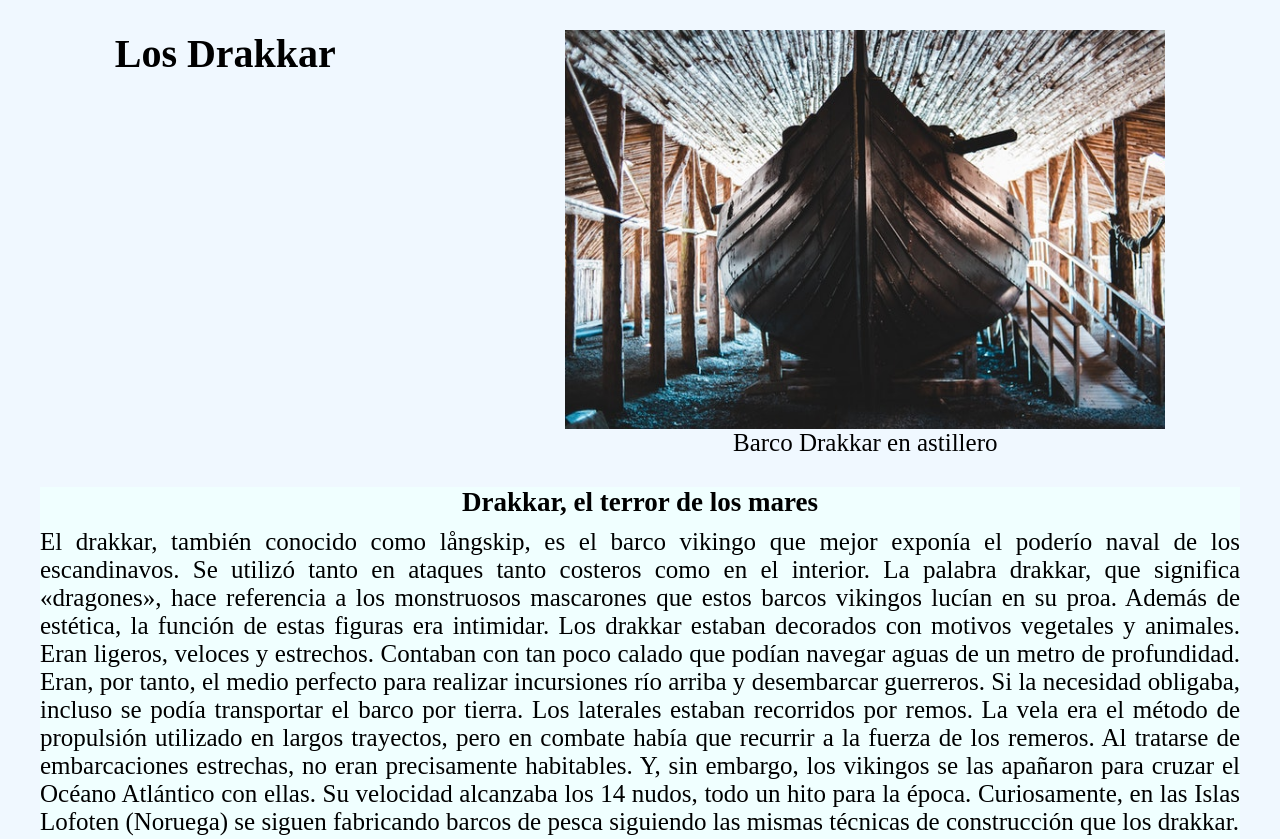
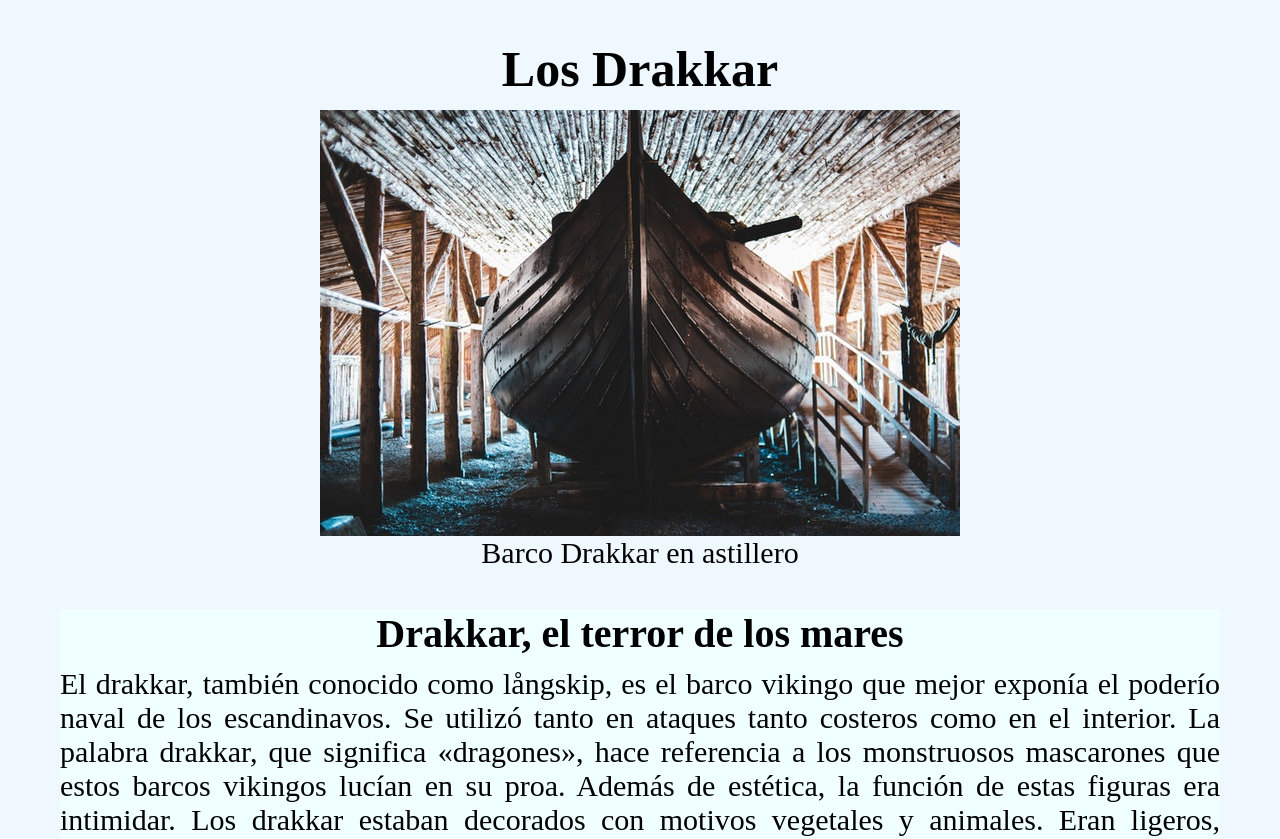
Before and after one commit to RavenHrafnagud/PaginaTributo, a plain HTML site: page index.html in a window 1280 px wide. Shown: the top 839 px of the page. Drawn offline with Linux system fonts and the light colour scheme.

Commit message:
finalizado la aplicacion de css de los tres tipos de vistas

```diff
--- a/desktop.css
+++ b/desktop.css
@@ -0,0 +1,29 @@
+#title{
+    margin-top: 4rem;
+    font-size: 5rem;
+}
+
+#img-div{
+    margin-bottom: 4rem;
+    margin-top: 4.5rem;
+    width: 150rem;
+}
+
+#img-caption{
+    font-size: 3rem;
+}
+
+#tribute-info{
+    margin-left: 6rem;
+    margin-right: 6rem;
+    margin-bottom: 6rem;
+}
+
+h3{
+    font-size: 4rem;
+}
+
+p{
+    margin-bottom: 3rem;
+    font-size: 3rem;
+}
--- a/style.css
+++ b/style.css
@@ -19,11 +19,11 @@ body{
 
 #title{
     margin-top: 2rem;
-    margin-bottom: 1rem;
     text-align: center;
     font-size: 2.5rem;
     margin-left: auto;
     margin-right: auto;
+    height: 2.5rem;
 }
 
 #img-div{
@@ -37,6 +37,8 @@ body{
 #image{
     max-width: 100%;
     display:block ;
+    height: auto;
+    margin: 0 auto;
 }
 
 #img-caption{
--- a/tablet.css
+++ b/tablet.css
@@ -1,14 +1,11 @@
 #title{
     margin-top: 3rem;
-    margin-bottom: 2rem;
     font-size: 4rem;
 }
 
 #img-div{
     margin-bottom: 3rem;
-    margin-top: 3rem;
-    margin-left: auto;
-    margin-right: auto;
+    margin-top: 3.7rem;
     width: 60rem;
 }
 
@@ -19,6 +16,7 @@
 #tribute-info{
     margin-left: 4rem;
     margin-right: 4rem;
+    margin-bottom: 4rem;
 }
 
 h3{
```
